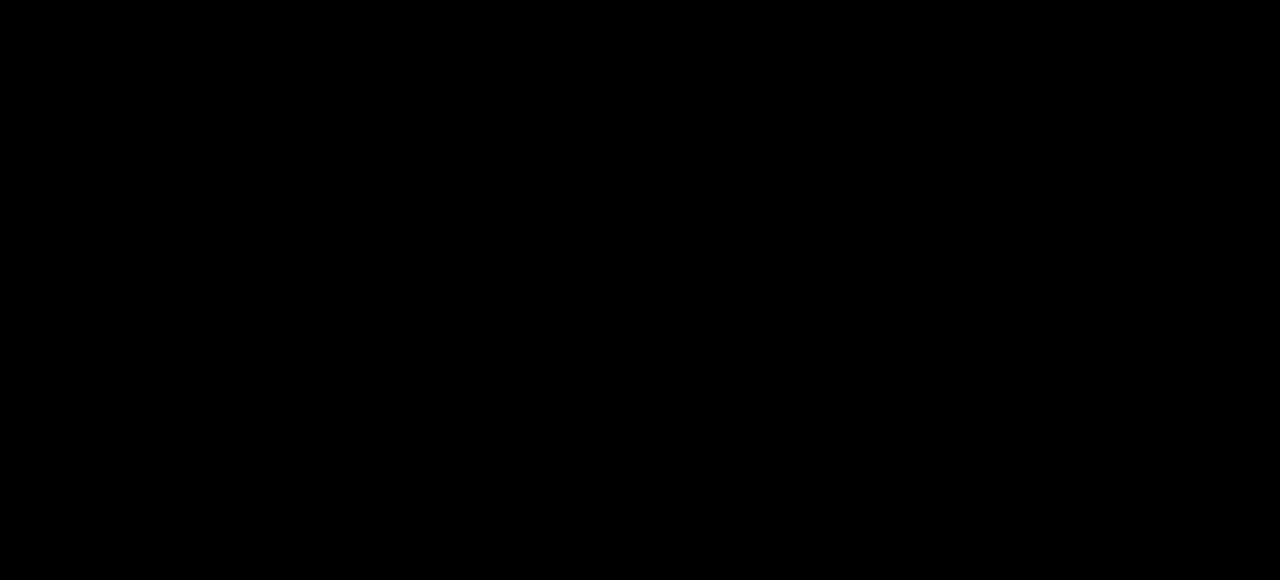
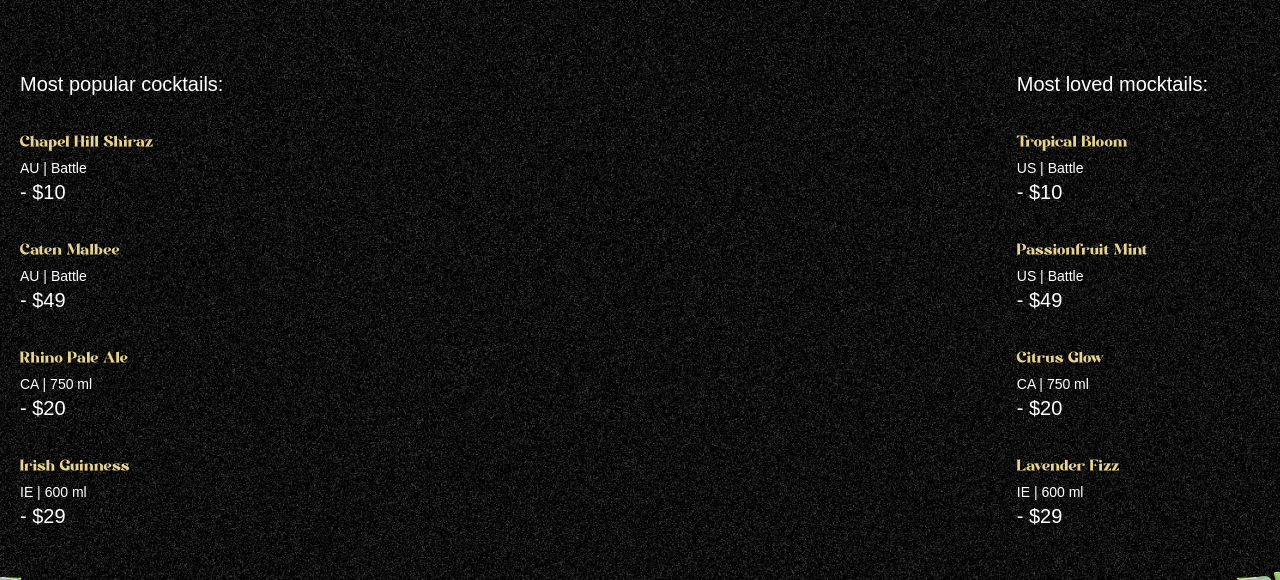
Before and after one commit to Aadityaa2606/Cocktail-Website-GSAP, a React (Vite) app: page / in a window 1280 px wide. Shown: the part 890-1470 px from the top of the page. Built offline with nearby package versions, Linux system fonts and the light colour scheme; a web font is replaced by a local one.

Commit message:
implemented cocktails section

```diff
--- a/src/App.tsx
+++ b/src/App.tsx
@@ -3,6 +3,7 @@
 import { ScrollTrigger, SplitText } from "gsap/all";
 import Navbar from "./components/Navbar";
 import Hero from "./components/Hero";
+import Cocktails from "./components/Cocktails";
 
 gsap.registerPlugin(ScrollTrigger, SplitText);
 
@@ -11,6 +12,7 @@
     <div className="">
       <Navbar />
       <Hero />
+      <Cocktails />
     </div>
   );
 }
--- /dev/null
+++ b/src/components/Cocktails.tsx
@@ -0,0 +1,74 @@
+import { useGSAP } from "@gsap/react";
+import gsap from "gsap";
+import { cocktailLists, mockTailLists } from "../constants";
+
+function Cocktails() {
+  useGSAP(() => {
+    const parallaxTimeline = gsap.timeline({
+      scrollTrigger: {
+        trigger: "#cocktails",
+        start: "top 30%",
+        end: "bottom 80%",
+        scrub: true,
+      },
+    });
+
+    parallaxTimeline
+      .from("#c-left-leaf", { x: -100, y: 100 })
+      .from("#c-right-leaf", { x: 100, y: 100 });
+  }, []);
+
+  return (
+    <section id="cocktails" className="noisy">
+      <img
+        src="/images/cocktail-left-leaf.png"
+        alt="left-leaf"
+        id="c-left-leaf"
+      />
+
+      <img
+        src="/images/cocktail-right-leaf.png"
+        alt="right-leaf"
+        id="c-right-leaf"
+      />
+
+      <div className="list">
+        <div className="popular">
+          <h2>Most popular cocktails:</h2>
+          <ul>
+            {cocktailLists.map(({ name, country, detail, price }) => (
+              <li key={name}>
+                <div className="md:me-28">
+                  <h3>{name}</h3>
+                  <p>
+                    {country} | {detail}
+                  </p>
+                  <span>- {price}</span>
+                </div>
+              </li>
+            ))}
+          </ul>
+        </div>
+
+        <div className="loved">
+          <h2>Most loved mocktails:</h2>
+          <ul>
+            {mockTailLists.map(({ name, country, detail, price }) => (
+              <li key={name}>
+                <div className="me-28">
+                  <h3>{name}</h3>
+                  <p>
+                    {country} | {detail}
+                  </p>
+                  <span>- {price}</span>
+                </div>
+              </li>
+            ))}
+          </ul>
+        </div>
+      </div>
+    </section>
+  );
+}
+
+export default Cocktails;
```
